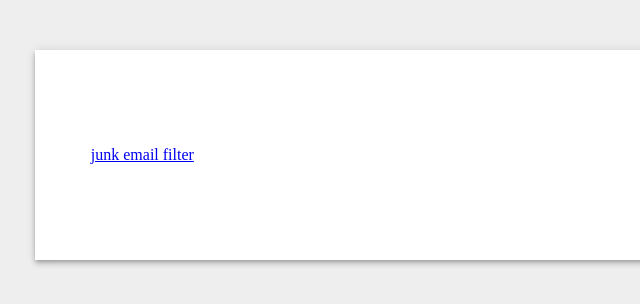
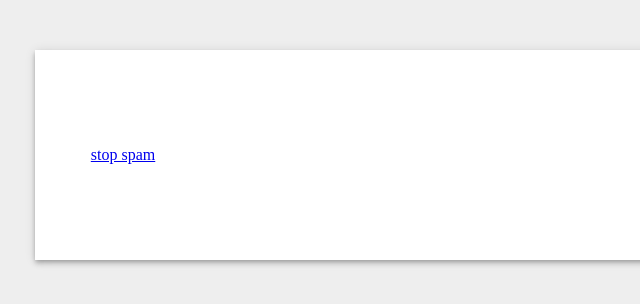
Before and after one commit to waziska/waziska.github.io, a plain HTML site: page promotion.html in a window 1280 px wide. Shown: the full height of the page, 170-810 px from the left. Drawn offline with Linux system fonts and the light colour scheme.

Commit message:
change promotion link due to domain change.

```diff
--- a/promotion.html
+++ b/promotion.html
@@ -7,7 +7,7 @@
 	<body>
 		<div class="main">
 			<p>
-			<a href="http://www.mxguarddog.com/">junk email filter</a>
+			<a href="http://mxguarddog.com">stop spam</a>
   			</p>
 
   		</div>
```
